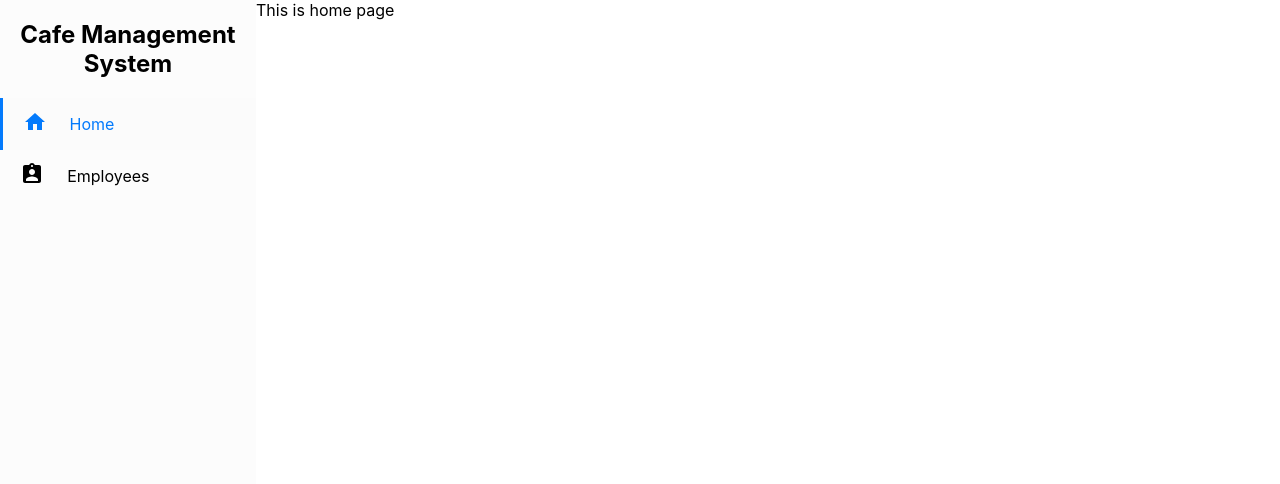
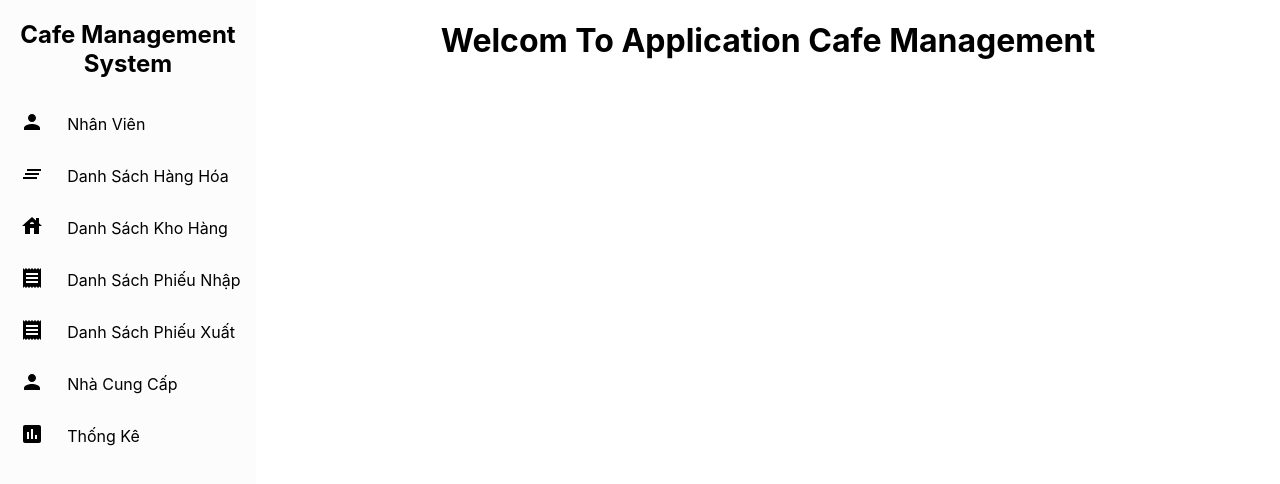
Before and after one commit to cafe-manegement-teams/cafe-management-project, a React (Create React App) app: page / in a window 1280 px wide. Shown: the top 484 px of the page. Built offline with nearby package versions, Linux system fonts and the light colour scheme.

Commit message:
setup sidebar

```diff
--- a/src/App.js
+++ b/src/App.js
@@ -2,6 +2,12 @@ import { Switch, Route } from "react-router-dom";
 import Home from "./components/Home/Home";
 import Staff from "./components/Staff/Staff";
 import Sidebar from "./components/Sidebar/Sidebar";
+import Report from "./components/Report/Report";
+import Goods from "./components/Goods/Goods";
+import Warehouses from "./components/WareHouses/WareHouses";
+import Receipt from "./components/Receipt/Receipt";
+import Delivery from "./components/Delivery/Delivery";
+import Supplier from "./components/Supplier/Supplier";
 
 import "./App.css";
 
@@ -20,6 +26,44 @@ function App() {
           <Staff />
         </div>
       </Route>
+      <Route path="/goods">
+        <div className="App">
+          <Sidebar />
+          <Goods />
+        </div>
+      </Route>
+      <Route path="/warehouses">
+        <div className="App">
+          <Sidebar />
+          <Warehouses />
+        </div>
+      </Route>
+      <Route path="/receiptbill">
+        <div className="App">
+          <Sidebar />
+          <Receipt />
+        </div>
+      </Route>
+      <Route path="/deliverybill">
+        <div className="App">
+          <Sidebar />
+          <Delivery />
+        </div>
+      </Route>
+
+      <Route path="/supplier">
+        <div className="App">
+          <Sidebar />
+          <Supplier />
+        </div>
+      </Route>
+
+      <Route path="/report">
+        <div className="App">
+          <Sidebar />
+          <Report />
+        </div>
+      </Route>
     </Switch>
   );
 }
--- /dev/null
+++ b/src/components/Delivery/Delivery.js
@@ -0,0 +1,7 @@
+import React from "react";
+
+function Delivery() {
+  return <div>this is delivery</div>;
+}
+
+export default Delivery;
--- /dev/null
+++ b/src/components/Goods/Goods.js
@@ -0,0 +1,7 @@
+import React from "react";
+
+function Goods() {
+  return <div>this is goods</div>;
+}
+
+export default Goods;
--- a/src/components/Home/Home.css
+++ b/src/components/Home/Home.css
@@ -1,4 +1,6 @@
 .home {
   flex: 80%;
-  margin-left: 500px;
 }
+.home h1 {
+  text-align: center;
+}
--- a/src/components/Home/Home.js
+++ b/src/components/Home/Home.js
@@ -1,7 +1,12 @@
 import React from "react";
+import "./Home.css";
 
 function Home() {
-  return <div className="home">This is home page</div>;
+  return (
+    <div className="home">
+      <h1>Welcom To Application Cafe Management</h1>
+    </div>
+  );
 }
 
 export default Home;
--- /dev/null
+++ b/src/components/Receipt/Receipt.js
@@ -0,0 +1,7 @@
+import React from "react";
+
+function Receipt() {
+  return <div>this is receipt</div>;
+}
+
+export default Receipt;
--- /dev/null
+++ b/src/components/Report/Report.js
@@ -0,0 +1,7 @@
+import React from "react";
+
+function Report() {
+  return <div>this is report</div>;
+}
+
+export default Report;
--- a/src/components/Sidebar/Sidebar.js
+++ b/src/components/Sidebar/Sidebar.js
@@ -8,7 +8,9 @@ import "./Sidebar.css";
 function Sidebar() {
   return (
     <div className="sidebar">
-      <h2>Cafe Management System</h2>
+      <Link to="/">
+        <h2>Cafe Management System</h2>
+      </Link>
 
       {SidebarData.map((val, key) => {
         return (
--- a/src/components/Sidebar/SidebarData.js
+++ b/src/components/Sidebar/SidebarData.js
@@ -1,17 +1,46 @@
 import React from "react";
 
-import HomeIcon from "@material-ui/icons/Home";
-import AssignmentIndIcon from "@material-ui/icons/AssignmentInd";
+import PersonIcon from "@material-ui/icons/Person";
+import HouseIcon from "@material-ui/icons/House";
+import ClearAllIcon from "@material-ui/icons/ClearAll";
+import ReceiptIcon from "@material-ui/icons/Receipt";
+import AssessmentIcon from "@material-ui/icons/Assessment";
 
 export const SidebarData = [
   {
-    title: "Home",
-    icon: <HomeIcon />,
-    link: "/",
+    title: "Nhân Viên",
+    icon: <PersonIcon />,
+    link: "/staff",
   },
   {
-    title: "Employees",
-    icon: <AssignmentIndIcon />,
-    link: "/staff",
+    title: "Danh Sách Hàng Hóa",
+    icon: <ClearAllIcon />,
+    link: "/goods",
+  },
+  {
+    title: "Danh Sách Kho Hàng",
+    icon: <HouseIcon />,
+    link: "/warehouses",
+  },
+  {
+    title: "Danh Sách Phiếu Nhập",
+    icon: <ReceiptIcon />,
+    link: "/receiptbill",
+  },
+  {
+    title: "Danh Sách Phiếu Xuất",
+    icon: <ReceiptIcon />,
+    link: "/deliverybill",
+  },
+  {
+    title: "Nhà Cung Cấp",
+    icon: <PersonIcon />,
+    link: "/supplier",
+  },
+
+  {
+    title: "Thống Kê",
+    icon: <AssessmentIcon />,
+    link: "/report",
   },
 ];
--- /dev/null
+++ b/src/components/Supplier/Supplier.js
@@ -0,0 +1,7 @@
+import React from "react";
+
+function Supplier() {
+  return <div>this is supplier</div>;
+}
+
+export default Supplier;
--- /dev/null
+++ b/src/components/WareHouses/WareHouses.js
@@ -0,0 +1,7 @@
+import React from "react";
+
+function WareHouses() {
+  return <div>this is warehouses</div>;
+}
+
+export default WareHouses;
```
